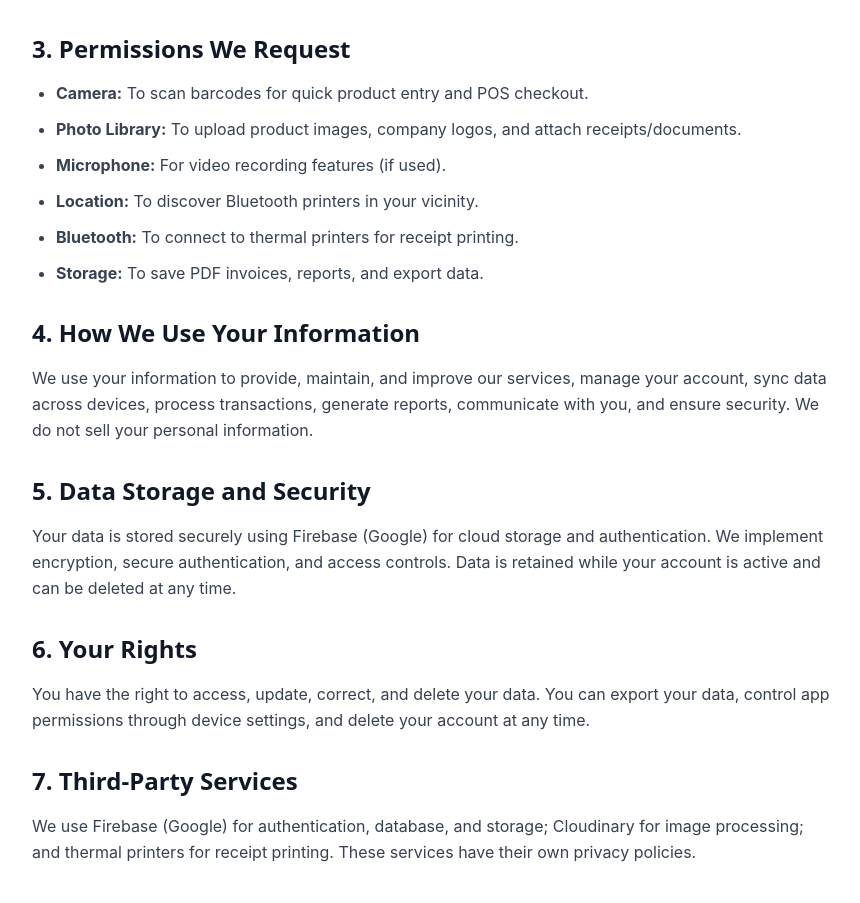
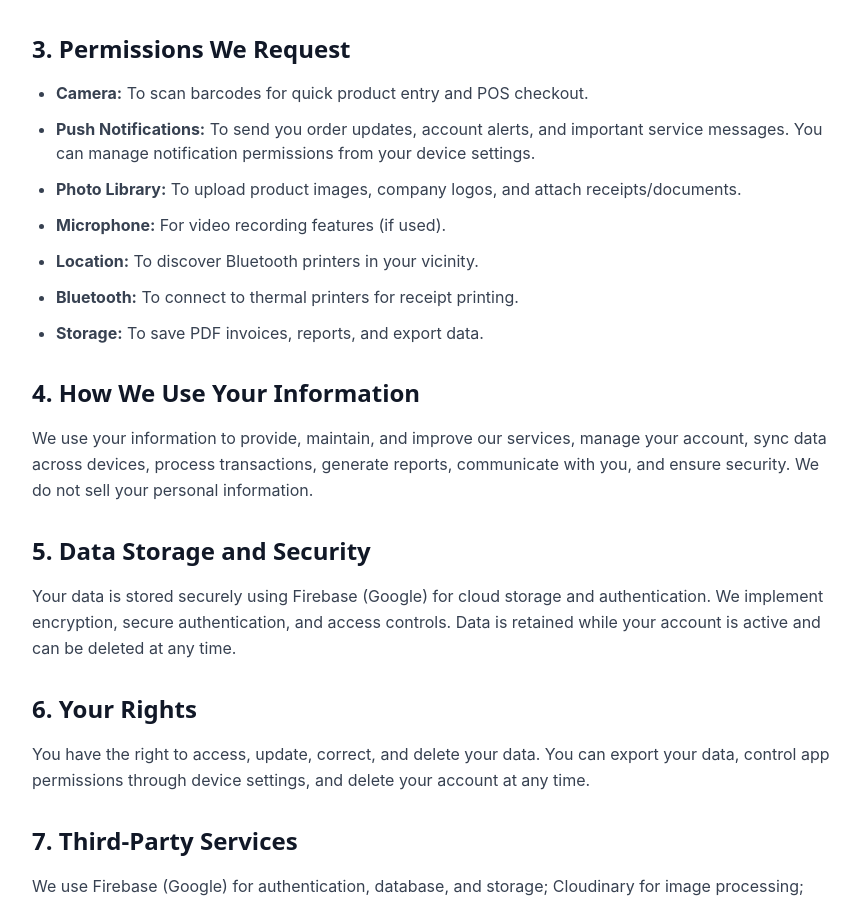
Before and after one commit to Houssem-Ghabarou/Stokily-Ecommerce, a Next.js app: page /privacy in a window 1280 px wide. Shown: the part 867-1770 px from the top of the page, without its empty margins (208-1068 px from the left). Built offline with nearby package versions, Linux system fonts and the light colour scheme.

Commit message:
privacy policy

```diff
--- a/app/privacy/page.tsx
+++ b/app/privacy/page.tsx
@@ -100,6 +100,11 @@ export default function PrivacyPage() {
                 entry and POS checkout.
               </li>
               <li>
+                <strong>Push Notifications:</strong> To send you order updates, account
+                alerts, and important service messages. You can manage notification
+                permissions from your device settings.
+              </li>
+              <li>
                 <strong>Photo Library:</strong> To upload product images,
                 company logos, and attach receipts/documents.
               </li>
--- a/messages/ar.json
+++ b/messages/ar.json
@@ -211,6 +211,10 @@
             "description": "لمسح الرموز الشريطية لإدخال المنتجات السريع ودفع نقاط البيع."
           },
           {
+            "name": "إشعارات الدفع",
+            "description": "لإرسال تحديثات الطلبات وتنبيهات الحساب والرسائل الخدمية المهمة إليك. يمكنك إدارة أذونات الإشعارات من إعدادات جهازك."
+          },
+          {
             "name": "مكتبة الصور",
             "description": "لتحميل صور المنتجات وشعارات الشركة وإرفاق الإيصالات/المستندات."
           },
--- a/messages/en.json
+++ b/messages/en.json
@@ -211,6 +211,10 @@
             "description": "To scan barcodes for quick product entry and POS checkout."
           },
           {
+            "name": "Push Notifications",
+            "description": "To send you order updates, account alerts, and important service messages. You can manage notification permissions from your device settings."
+          },
+          {
             "name": "Photo Library",
             "description": "To upload product images, company logos, and attach receipts/documents."
           },
--- a/messages/fr.json
+++ b/messages/fr.json
@@ -211,6 +211,10 @@
             "description": "Pour scanner les codes-barres pour la saisie rapide de produits et la caisse POS."
           },
           {
+            "name": "Notifications push",
+            "description": "Pour vous envoyer les mises à jour de commandes, les alertes de compte et les messages de service importants. Vous pouvez gérer les notifications dans les paramètres de votre appareil."
+          },
+          {
             "name": "Bibliothèque de photos",
             "description": "Pour télécharger des images de produits, des logos d'entreprise et joindre des reçus/documents."
           },
```
